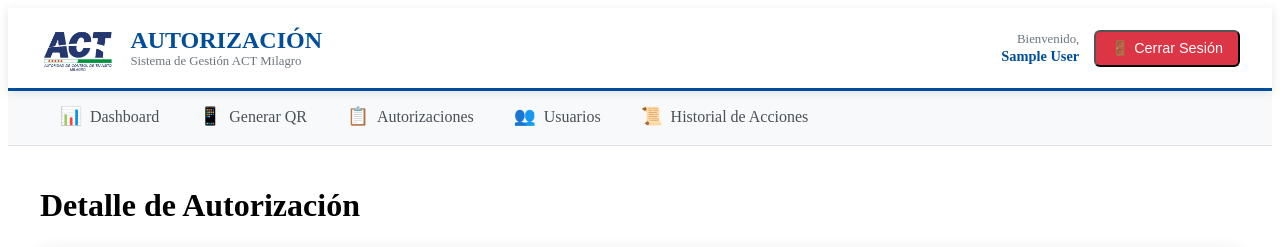
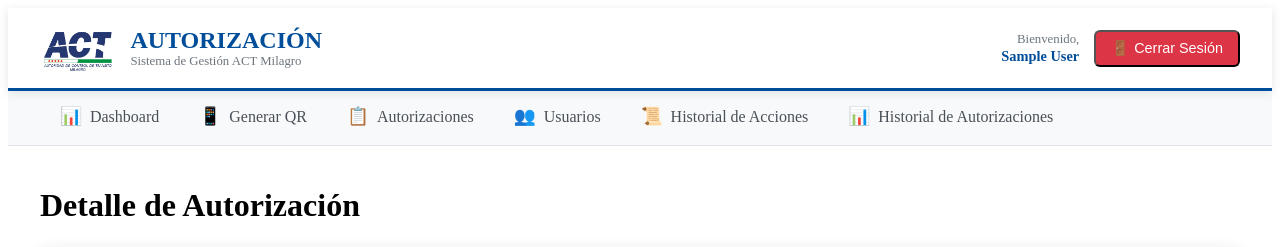
Before and after one commit to KadirBarquet/Formulario-ACT-QR-Placas-Django-App, a Django app: page /autorizaciones/1/ in a window 1280 px wide. Shown: the top 247 px of the page. Run offline with Django 5.2, Linux system fonts and the light colour scheme; a user stored in the database is signed in; tables that the repository leaves empty hold one stand-in row (values such as "Sample post"); some libraries are stand-ins or nearby versions.

Commit message:
apply new section 'HistorialAutorizacion' navbar commit

```diff
--- a/templates/base.html
+++ b/templates/base.html
@@ -72,6 +72,12 @@
                     <a href="{% url 'formulario:historial_acciones_list' %}" class="nav-link {% if request.resolver_match.url_name == 'historial_acciones_list' %}active{% endif %}">
                         <span class="nav-icon">📜</span>
                         Historial de Acciones
+                    </a>
+                </li>
+                <li class="nav-item">
+                    <a href="{% url 'formulario:historial_autorizaciones_list' %}" class="nav-link {% if request.resolver_match.url_name == 'historial_autorizaciones_list' %}active{% endif %}">
+                        <span class="nav-icon">📊</span>
+                        Historial de Autorizaciones
                     </a>
                 </li>
             </ul>
```
